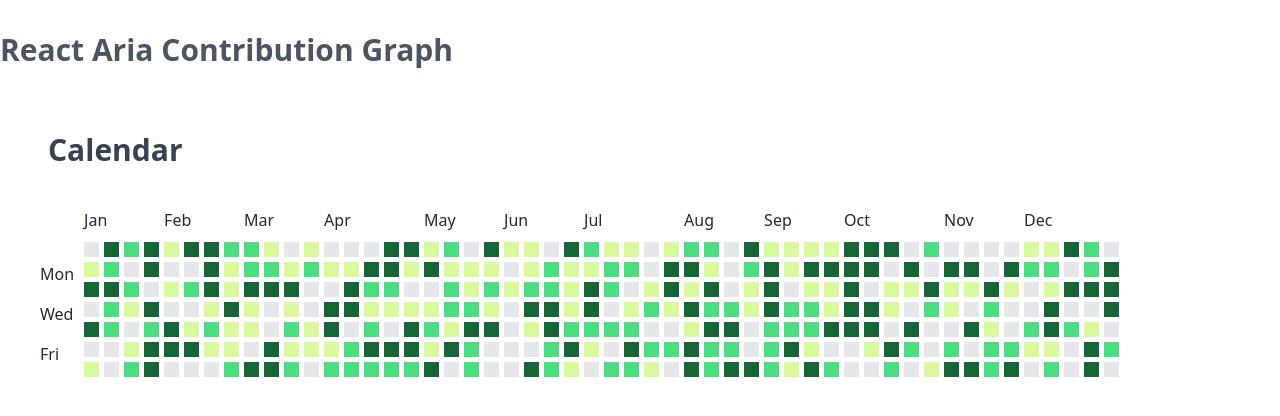
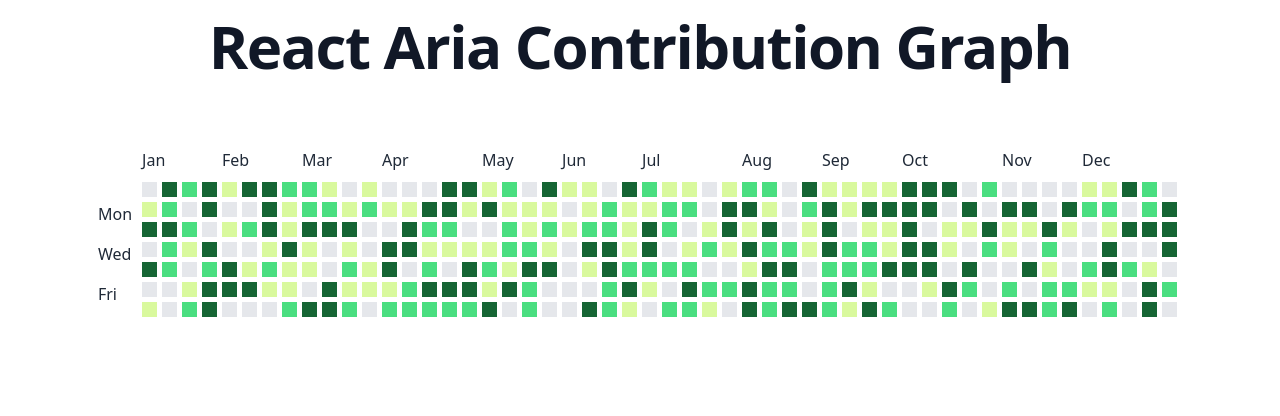
Before and after one commit to zyhou/react-aria-contribution-graph, a React (Vite) app: page / in a window 1280 px wide. Shown: the top 416 px of the page. Built offline with nearby package versions, Linux system fonts and the light colour scheme.

Commit message:
add hover effect and use cell component

```diff
--- a/index.html
+++ b/index.html
@@ -2,7 +2,6 @@
 <html lang="en">
   <head>
     <meta charset="UTF-8" />
-    <link rel="icon" type="image/svg+xml" href="/vite.svg" />
     <meta name="viewport" content="width=device-width, initial-scale=1.0" />
     <title>React Aria Contribution Graph</title>
   </head>
--- a/src/App.tsx
+++ b/src/App.tsx
@@ -1,7 +1,7 @@
 import { Calendar } from "./Calendar";
-import { ActivityLevel } from "./CalendarGrid";
+import { ActivityLevel } from "./types";
 
-// Fake level
+// All calendar have the same number of days?
 const activities = [...new Array(364).keys()].map(() => {
   const level = Math.floor(Math.random() * 4);
   return level;
@@ -10,11 +10,14 @@
 export default function App() {
   return (
     <div>
-      <h1 className="text-3xl font-bold mt-8 mb-16 text-gray-600">
-        React Aria Contribution Graph
-      </h1>
-      <h2 className="ml-12 font-bold text-3xl text-gray-700">Calendar</h2>
-      <Calendar activities={activities} />
+      <nav className="grid place-items-center">
+        <h1 className="mx-auto p-4 mb-4 text-4xl font-extrabold leading-none tracking-tight text-gray-900 md:text-5xl lg:text-6xl">
+          React Aria Contribution Graph
+        </h1>
+      </nav>
+      <section className="grid place-items-center">
+        <Calendar activities={activities} />
+      </section>
     </div>
   );
 }
--- a/src/Calendar.tsx
+++ b/src/Calendar.tsx
@@ -7,7 +7,8 @@
   getLocalTimeZone,
 } from "@internationalized/date";
 
-import { ActivityLevel, CalendarGrid } from "./CalendarGrid";
+import { CalendarGrid } from "./CalendarGrid";
+import { ActivityLevel } from "./types";
 
 export function Calendar({ activities }: { activities: Array<ActivityLevel> }) {
   const { locale } = useLocale();
--- /dev/null
+++ b/src/CalendarCell.tsx
@@ -0,0 +1,39 @@
+import { useRef } from "react";
+import { useCalendarCell, mergeProps, useDateFormatter } from "react-aria";
+import { CalendarDate } from "@internationalized/date";
+import { CalendarState } from "react-stately";
+import { ActivityLevel, colorByLevel } from "./types";
+
+export function CalendarCell({
+  state,
+  date,
+  level,
+}: {
+  state: CalendarState;
+  date: CalendarDate;
+  level: ActivityLevel;
+}) {
+  const ref = useRef<HTMLLIElement>(null);
+  const { cellProps, buttonProps } = useCalendarCell({ date }, state, ref);
+  const formatter = useDateFormatter({
+    dateStyle: "full",
+    timeZone: state.timeZone,
+  });
+
+  const color = colorByLevel[level];
+
+  return (
+    <li
+      ref={ref}
+      {...mergeProps(cellProps, buttonProps)}
+      className={`${color} cursor-default relative flex flex-col items-center group`}
+    >
+      <div className="absolute bottom-0 flex-col items-center hidden mb-6 w-max group-hover:flex">
+        <span className="relative z-10 p-2 text-xs leading-none text-white whitespace-no-wrap bg-black shadow-lg">
+          {level} activities on {formatter.format(date.toDate(state.timeZone))}
+        </span>
+        <div className="w-3 h-3 -mt-2 rotate-45 bg-black"></div>
+      </div>
+    </li>
+  );
+}
--- a/src/CalendarGrid.tsx
+++ b/src/CalendarGrid.tsx
@@ -1,14 +1,7 @@
 import { useCalendarGrid, useDateFormatter } from "react-aria";
 import { CalendarState } from "react-stately";
-
-const colorByLevel = {
-  0: "bg-gray-200",
-  1: "bg-lime-200",
-  2: "bg-green-400",
-  3: "bg-green-800",
-} as const;
-
-export type ActivityLevel = keyof typeof colorByLevel;
+import { CalendarCell } from "./CalendarCell";
+import { ActivityLevel } from "./types";
 
 export function CalendarGrid({
   state,
@@ -60,10 +53,17 @@
         })}
       </ul>
       <ul className="grid [grid-area:squares] gap-[--square-gap] [grid-template-rows:repeat(7,_var(--square-size))] grid-flow-col auto-cols-[--square-size]">
-        {[...new Array(364).keys()].map((day) => {
-          const level = activities[day];
-          const color = colorByLevel[level];
-          return <li key={day} className={`${color}`}></li>;
+        {activities.map((level, index) => {
+          const currentDate = state.visibleRange.start.add({ days: index });
+
+          return (
+            <CalendarCell
+              key={index}
+              state={state}
+              date={currentDate}
+              level={level}
+            />
+          );
         })}
       </ul>
     </div>
--- /dev/null
+++ b/src/types.ts
@@ -0,0 +1,8 @@
+export const colorByLevel = {
+  0: "bg-gray-200",
+  1: "bg-lime-200",
+  2: "bg-green-400",
+  3: "bg-green-800",
+} as const;
+
+export type ActivityLevel = keyof typeof colorByLevel;
```
